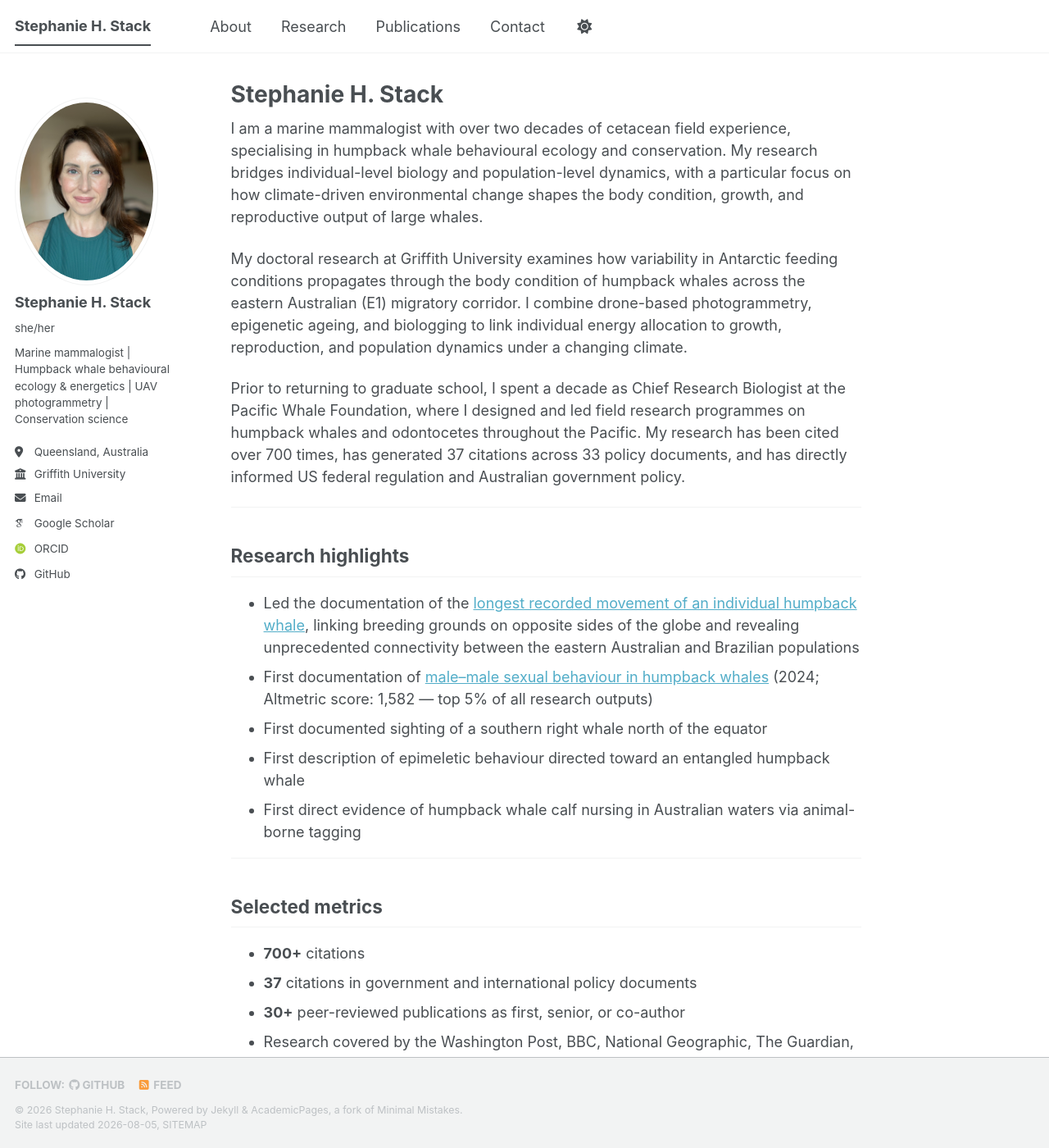
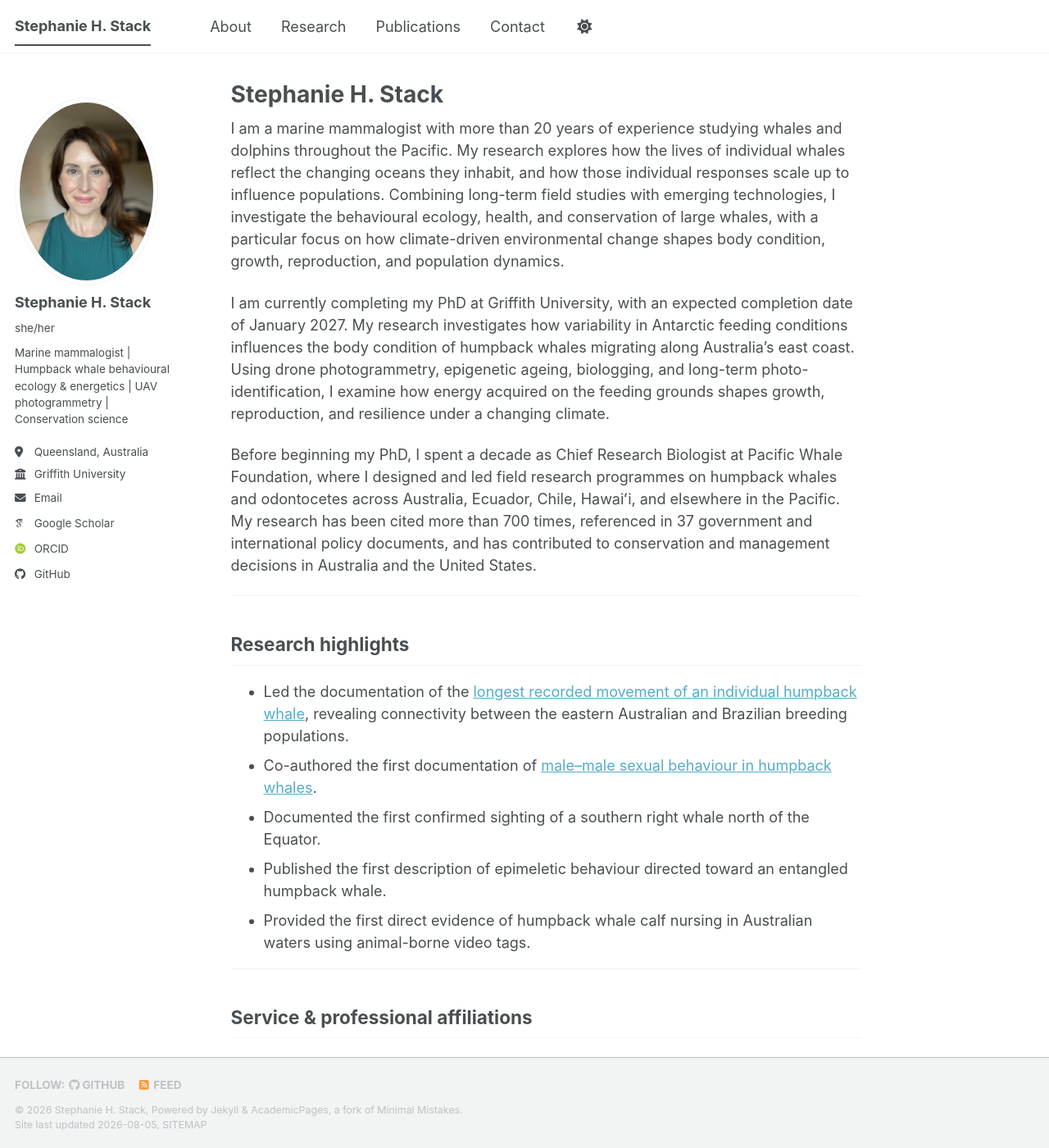
Before and after one commit to stephaniestack/stephaniestack.github.io, a Jekyll site: the page built from _pages/about.md, in a window 1280 px wide and 1400 px high. Shown: the whole window at 82% size. Built offline with Jekyll 4.4.1, drawn with Linux system fonts in a browser that asks for light colours; some web fonts are replaced; a script bundle is joined from its source files by our own code; library files that are not in the unit come from our copies; some of the changed text lies outside the part shown.

Commit message:
Update About page bio

```diff
--- a/_pages/about.md
+++ b/_pages/about.md
@@ -7,30 +7,21 @@ redirect_from:
   - /about.html
 ---
 
-I am a marine mammalogist with over two decades of cetacean field experience, specialising in humpback whale behavioural ecology and conservation. My research bridges individual-level biology and population-level dynamics, with a particular focus on how climate-driven environmental change shapes the body condition, growth, and reproductive output of large whales.
+I am a marine mammalogist with more than 20 years of experience studying whales and dolphins throughout the Pacific. My research explores how the lives of individual whales reflect the changing oceans they inhabit, and how those individual responses scale up to influence populations. Combining long-term field studies with emerging technologies, I investigate the behavioural ecology, health, and conservation of large whales, with a particular focus on how climate-driven environmental change shapes body condition, growth, reproduction, and population dynamics.
 
-My doctoral research at Griffith University examines how variability in Antarctic feeding conditions propagates through the body condition of humpback whales across the eastern Australian (E1) migratory corridor. I combine drone-based photogrammetry, epigenetic ageing, and biologging to link individual energy allocation to growth, reproduction, and population dynamics under a changing climate.
+I am currently completing my PhD at Griffith University, with an expected completion date of January 2027. My research investigates how variability in Antarctic feeding conditions influences the body condition of humpback whales migrating along Australia's east coast. Using drone photogrammetry, epigenetic ageing, biologging, and long-term photo-identification, I examine how energy acquired on the feeding grounds shapes growth, reproduction, and resilience under a changing climate.
 
-Prior to returning to graduate school, I spent a decade as Chief Research Biologist at the Pacific Whale Foundation, where I designed and led field research programmes on humpback whales and odontocetes throughout the Pacific. My research has been cited over 700 times, has generated 37 citations across 33 policy documents, and has directly informed US federal regulation and Australian government policy.
+Before beginning my PhD, I spent a decade as Chief Research Biologist at Pacific Whale Foundation, where I designed and led field research programmes on humpback whales and odontocetes across Australia, Ecuador, Chile, Hawaiʻi, and elsewhere in the Pacific. My research has been cited more than 700 times, referenced in 37 government and international policy documents, and has contributed to conservation and management decisions in Australia and the United States.
 
 ---
 
 ## Research highlights
 
-- Led the documentation of the [longest recorded movement of an individual humpback whale](https://royalsocietypublishing.org/doi/10.1098/rsos.260251), linking breeding grounds on opposite sides of the globe and revealing unprecedented connectivity between the eastern Australian and Brazilian populations
-- First documentation of [male–male sexual behaviour in humpback whales](https://onlinelibrary.wiley.com/doi/10.1111/MMS.13119) (2024; Altmetric score: 1,582 — top 5% of all research outputs)
-- First documented sighting of a southern right whale north of the equator
-- First description of epimeletic behaviour directed toward an entangled humpback whale
-- First direct evidence of humpback whale calf nursing in Australian waters via animal-borne tagging
-
----
-
-## Selected metrics
-
-- **700+** citations
-- **37** citations in government and international policy documents
-- **30+** peer-reviewed publications as first, senior, or co-author
-- Research covered by the Washington Post, BBC, National Geographic, The Guardian, and People Magazine
+- Led the documentation of the [longest recorded movement of an individual humpback whale](https://royalsocietypublishing.org/doi/10.1098/rsos.260251), revealing connectivity between the eastern Australian and Brazilian breeding populations.
+- Co-authored the first documentation of [male–male sexual behaviour in humpback whales](https://onlinelibrary.wiley.com/doi/10.1111/MMS.13119).
+- Documented the first confirmed sighting of a southern right whale north of the Equator.
+- Published the first description of epimeletic behaviour directed toward an entangled humpback whale.
+- Provided the first direct evidence of humpback whale calf nursing in Australian waters using animal-borne video tags.
 
 ---
 
```
Also changed, not shown: other parts of _pages/about.md (+2 -2 lines).
